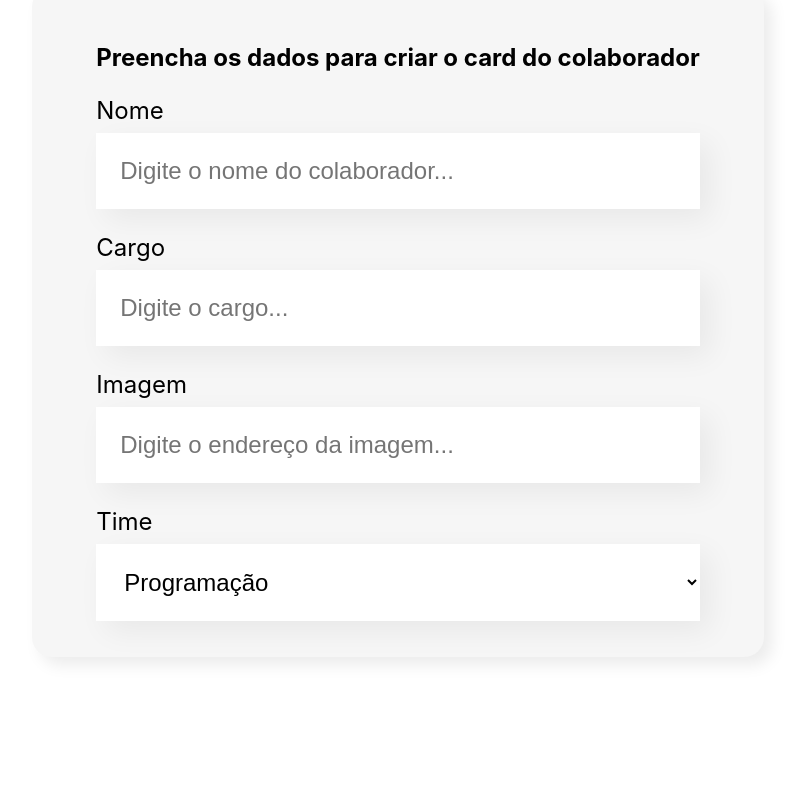
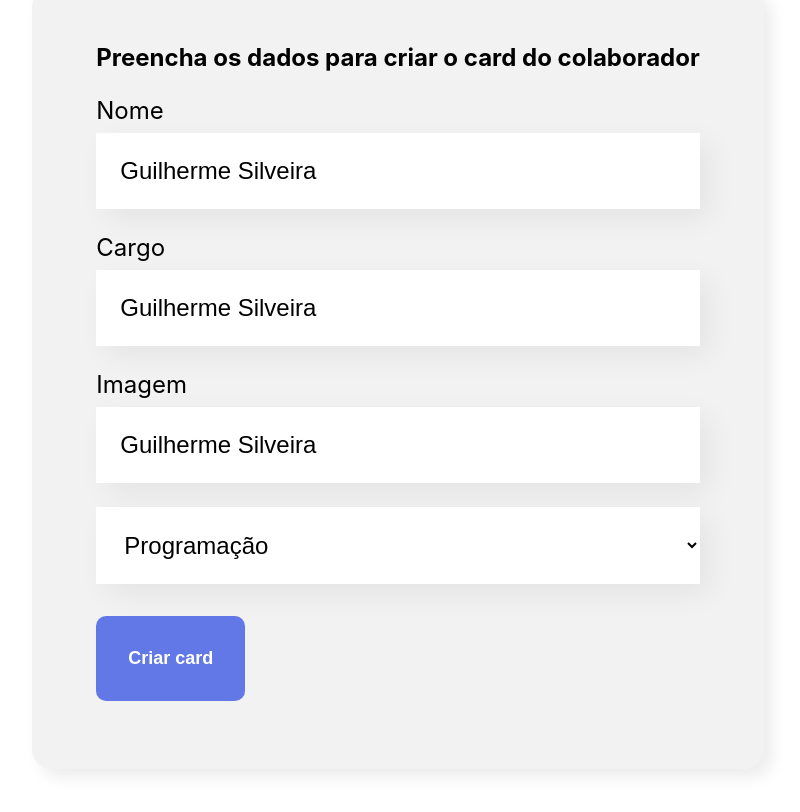
Before and after one commit to kednasousa/organo, a React (Create React App) app: page / in a window 1280 px wide. Shown: the part 520-1332 px from the top of the page, without its empty margins (242-1042 px from the left). Before the commit the page ends 1257 px from the top, so only its background shows below. Built offline with nearby package versions, Linux system fonts and the light colour scheme.

Commit message:
Criando botão

```diff
--- a/src/componentes/CampoTexto/index.js
+++ b/src/componentes/CampoTexto/index.js
@@ -4,12 +4,19 @@ const CampoTexto = (props) => {
 
 	const placeholderModificada = `${props.placeholder}...`
 
+	let valor = 'Guilherme Silveira'
+
+	const aoDigitado = (evento) => {
+		valor = evento.target.value
+		console.log(valor)
+	}
+
 	return (
 		<div className="campo__texto">
 			<label>
 				{props.label}
 			</label>
-			<input placeholder={placeholderModificada} />
+			<input value={valor} onChange={aoDigitado} required={props.obrigatorio} placeholder={placeholderModificada} />
 		</div>
 	)
 }
--- a/src/componentes/ListaSuspensa/ListaSuspensa.css
+++ b/src/componentes/ListaSuspensa/ListaSuspensa.css
@@ -1,4 +1,4 @@
-.lista__suspensa label{
+.lista__suspensa label {
 	display: block;
 	margin-bottom: 8px;
 	font-size: 24px;
--- a/src/componentes/ListaSuspensa/index.js
+++ b/src/componentes/ListaSuspensa/index.js
@@ -2,10 +2,11 @@ import './ListaSuspensa.css'
 
 const ListaSuspensa = (props) => {
 	console.log(props.itens)
+
 	return (
 		<div className='lista__suspensa'>
 			<label>{props.label}</label>
-			<select>
+			<select required={props.required}>
 				{props.itens.map(item => {
 					return <option key={item}>{item}</option>
 				})}
--- /dev/null
+++ b/src/componentes/botao/Botao.css
@@ -0,0 +1,15 @@
+.botao {
+	background-color: #6278e7;
+	border-radius: 10px;
+	font-size: 18px;
+	font-weight: 700;
+	padding: 32px;
+	border: none;
+	cursor: pointer;
+	color: #FFF;
+	margin: 32px 0;
+}
+
+.botao:hover {
+	color: #95ffd4;
+}
--- /dev/null
+++ b/src/componentes/botao/index.js
@@ -0,0 +1,12 @@
+import './Botao.css'
+
+// const form = document.querySelector('form')
+// form.onsubmit = () =>
+
+const Botao = (props) => {
+	return (<button className='botao'>
+		{props.children}
+	</button>)
+}
+
+export default Botao
--- a/src/componentes/formulario/Formulario.css
+++ b/src/componentes/formulario/Formulario.css
@@ -6,8 +6,8 @@
 
 .formulario form {
 	max-width: 80%;
-	background-color: #F6F6F6;
+	background-color: #F2F2F2;
 	border-radius: 20px;
 	padding: 36px 64px;
-	box-shadow: 8px 8px 16px rgba(0, 0, 0, 0.08);
+	box-shadow: 8px 8px 16px rgba(0,0,0, 0.08);
 }
--- a/src/componentes/formulario/index.js
+++ b/src/componentes/formulario/index.js
@@ -1,5 +1,6 @@
 import CampoTexto from '../CampoTexto'
 import ListaSuspensa from '../ListaSuspensa'
+import Botao from '../botao'
 import './Formulario.css'
 
 const Formulario = () => {
@@ -14,14 +15,22 @@ const Formulario = () => {
 		'Inovação e Gestão'
 	]
 
+	const aoSalvar = (evento) => {
+		evento.preventDefault();
+		console.log('Foi submetido');
+	}
+
 	return (
 		<section className="formulario">
-			<form>
+			<form onSubmit={aoSalvar}>
 				<h2>Preencha os dados para criar o card do colaborador</h2>
-				<CampoTexto label="Nome" placeholder="Digite o nome do colaborador" />
-				<CampoTexto label="Cargo" placeholder="Digite o cargo" />
+				<CampoTexto obrigatorio={true} label="Nome" placeholder="Digite o nome do colaborador" />
+				<CampoTexto obrigatorio={true} label="Cargo" placeholder="Digite o cargo" />
 				<CampoTexto label="Imagem" placeholder="Digite o endereço da imagem" />
-				<ListaSuspensa label="Time" itens={times}/>
+				<ListaSuspensa obrigatorio={true} itens={times} />
+				<Botao>
+					Criar card
+				</Botao>
 			</form>
 		</section>
 	)
```
